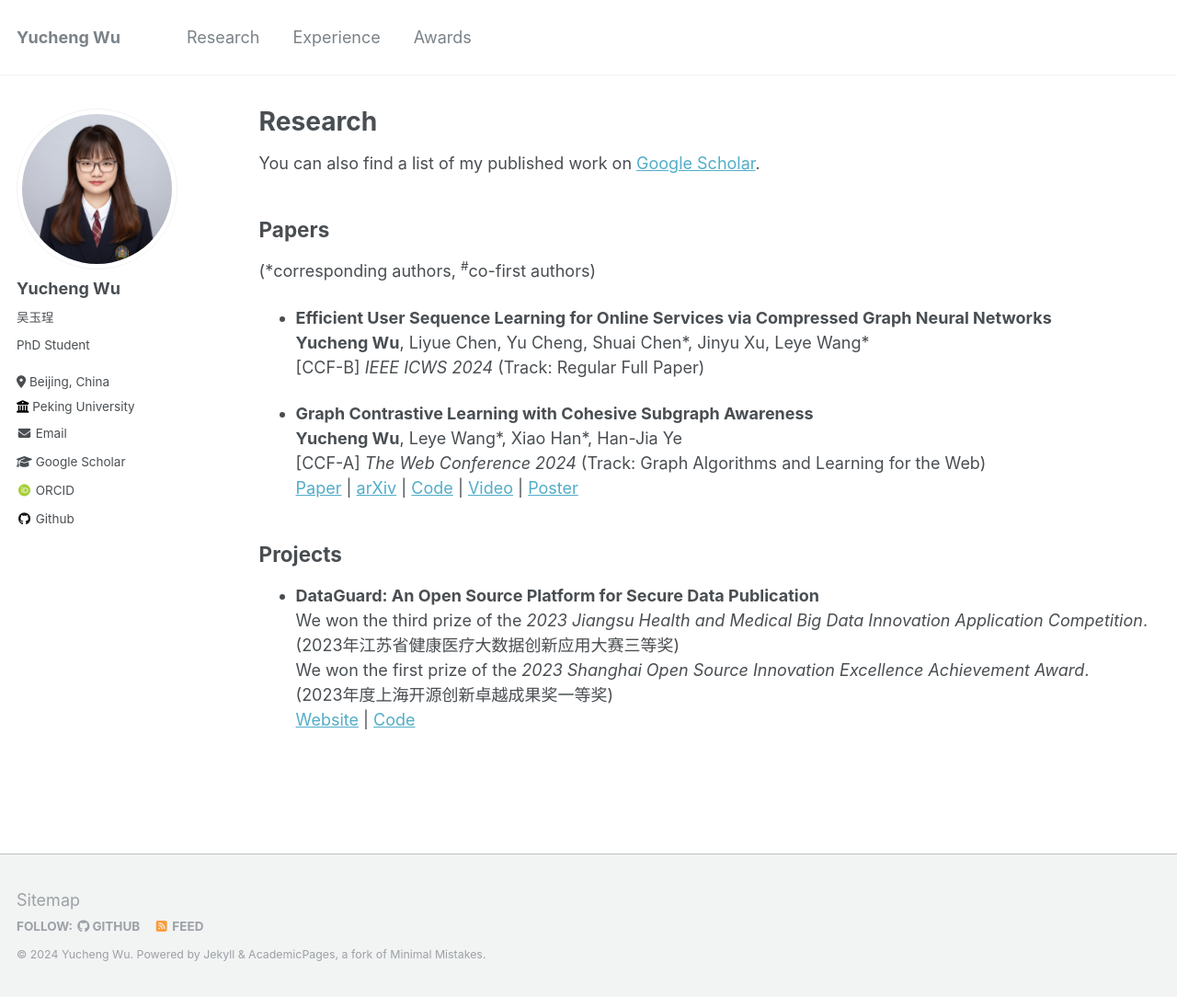
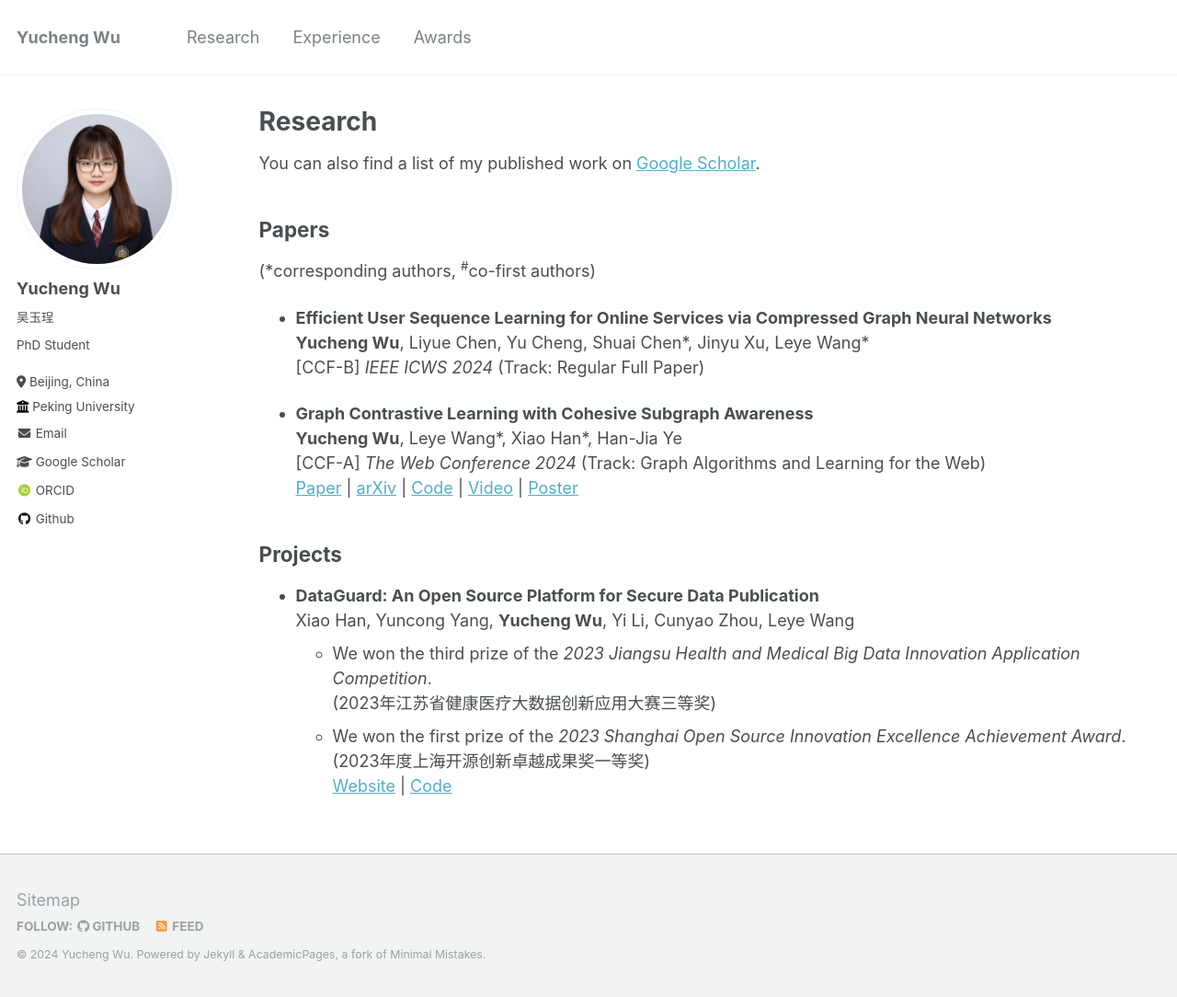
Before and after one commit to wuyucheng2002/wuyucheng2002.github.io, a Jekyll site: the page built from _pages/research.md, in a window 1280 px wide and 1084 px high. Shown: the whole window at 92% size. Built offline with Jekyll 4.4.1, drawn with Linux system fonts in a browser that asks for light colours; some web fonts are replaced.

Commit message:
Update research.md

```diff
--- a/_pages/research.md
+++ b/_pages/research.md
@@ -28,9 +28,10 @@ You can also find a list of my published work on <a href="https://scholar.google
 ## Projects
 
 * **DataGuard: An Open Source Platform for Secure Data Publication** <br/>
-  We won the third prize of the *2023 Jiangsu Health and Medical Big Data Innovation Application Competition*.<br/>
-   (2023年江苏省健康医疗大数据创新应用大赛三等奖)<br/>
-  We won the first prize of the *2023 Shanghai Open Source Innovation Excellence Achievement Award*.<br/>
-   (2023年度上海开源创新卓越成果奖一等奖)<br/>
+  Xiao Han, Yuncong Yang, <b>Yucheng Wu</b>, Yi Li, Cunyao Zhou, Leye Wang <br/>
+  * We won the third prize of the *2023 Jiangsu Health and Medical Big Data Innovation Application Competition*.<br/>
+     (2023年江苏省健康医疗大数据创新应用大赛三等奖)<br/>
+  * We won the first prize of the *2023 Shanghai Open Source Innovation Excellence Achievement Award*.<br/>
+     (2023年度上海开源创新卓越成果奖一等奖)<br/>
   <a href="http://101.132.17.93/" target="_blank">Website</a> |
   <a href="https://github.com/wuyucheng2002/DataGuard" target="_blank">Code</a>
```
